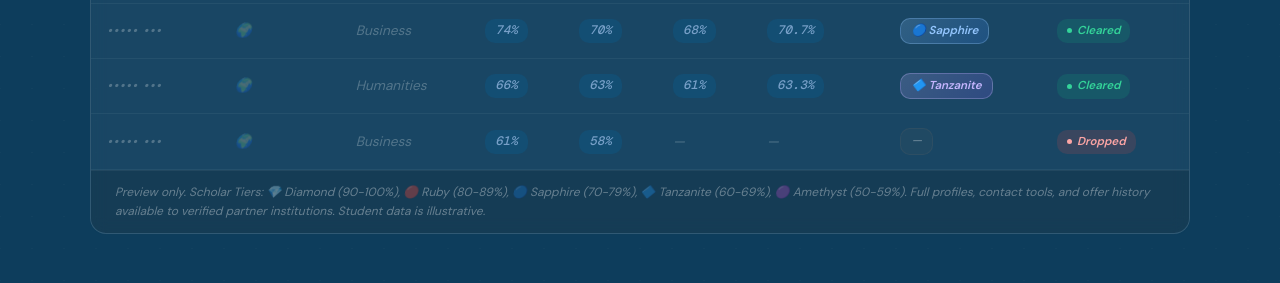
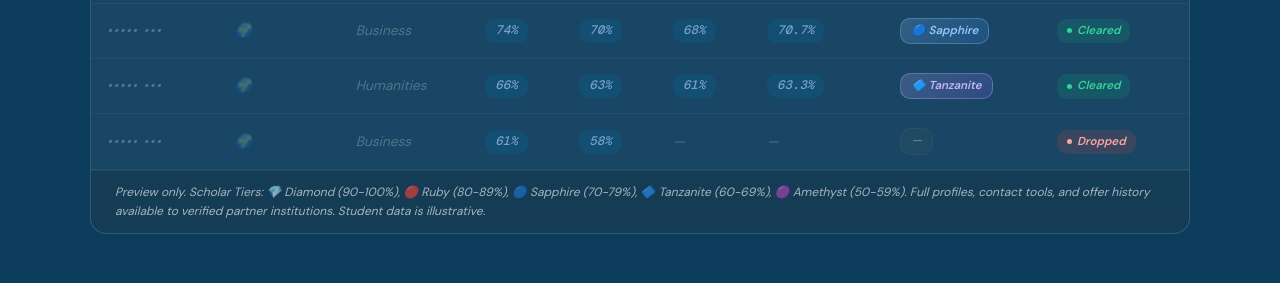
Before and after one commit to HarryNwa/ascholar-landing, a plain HTML site: page index.html in a window 1280 px wide. Shown: the part 3283-3566 px from the top of the page. Drawn offline with nearby package versions, Linux system fonts and the light colour scheme; a web font is replaced by a local one.

```diff
--- a/index.html
+++ b/index.html
@@ -579,7 +579,8 @@
   padding: 12px 24px;
   background: rgba(0,0,0,0.15);
   border-top: 1px solid rgba(255,255,255,0.06);
-  font-size: 0.75rem; color: rgba(255,255,255,0.35);
+  font-size: 0.75rem; color: rgba(255, 255, 255, 0.62);
+  /* color: rgba(255,255,255,0.35); */
   font-style: italic;
 }
 
```
